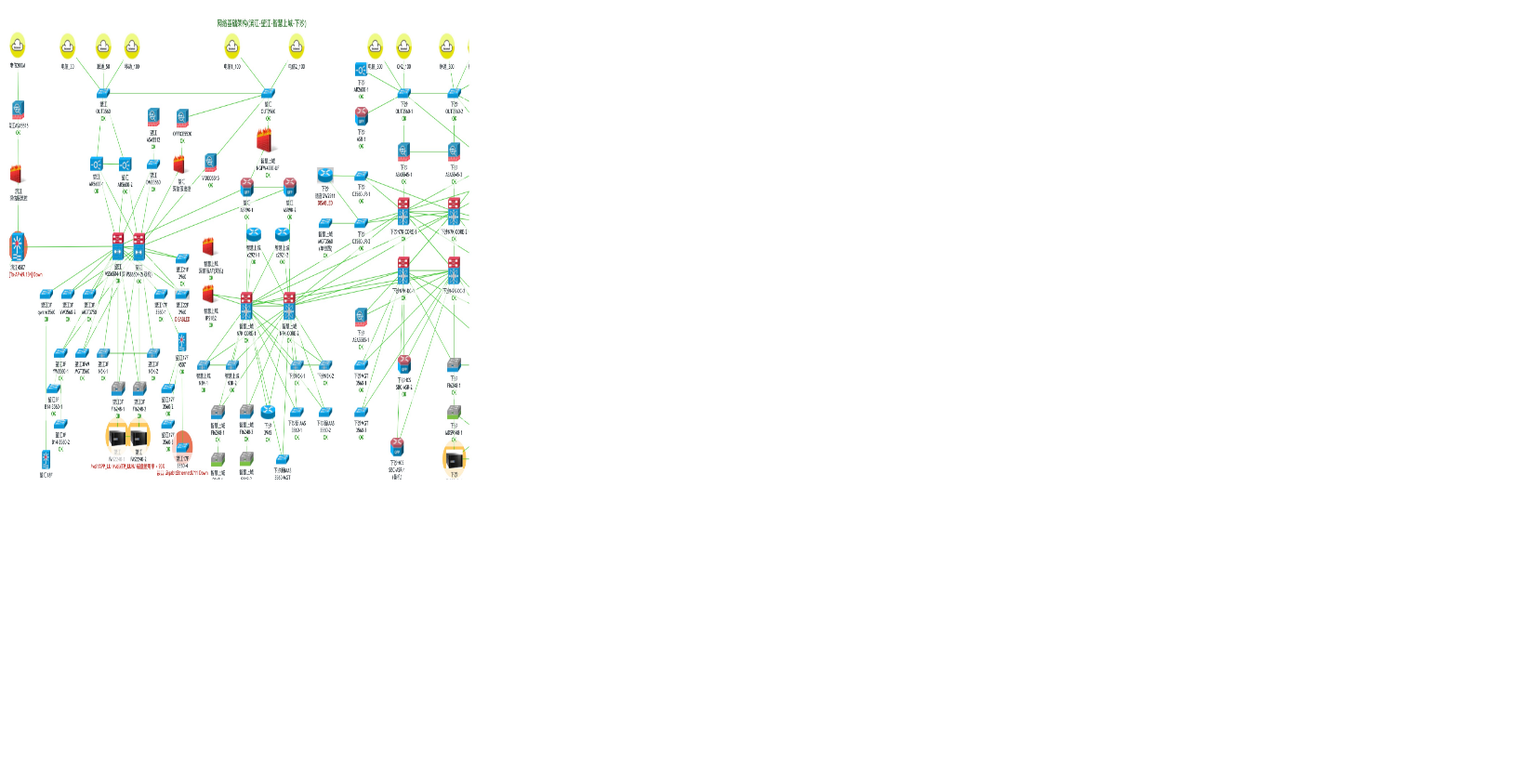
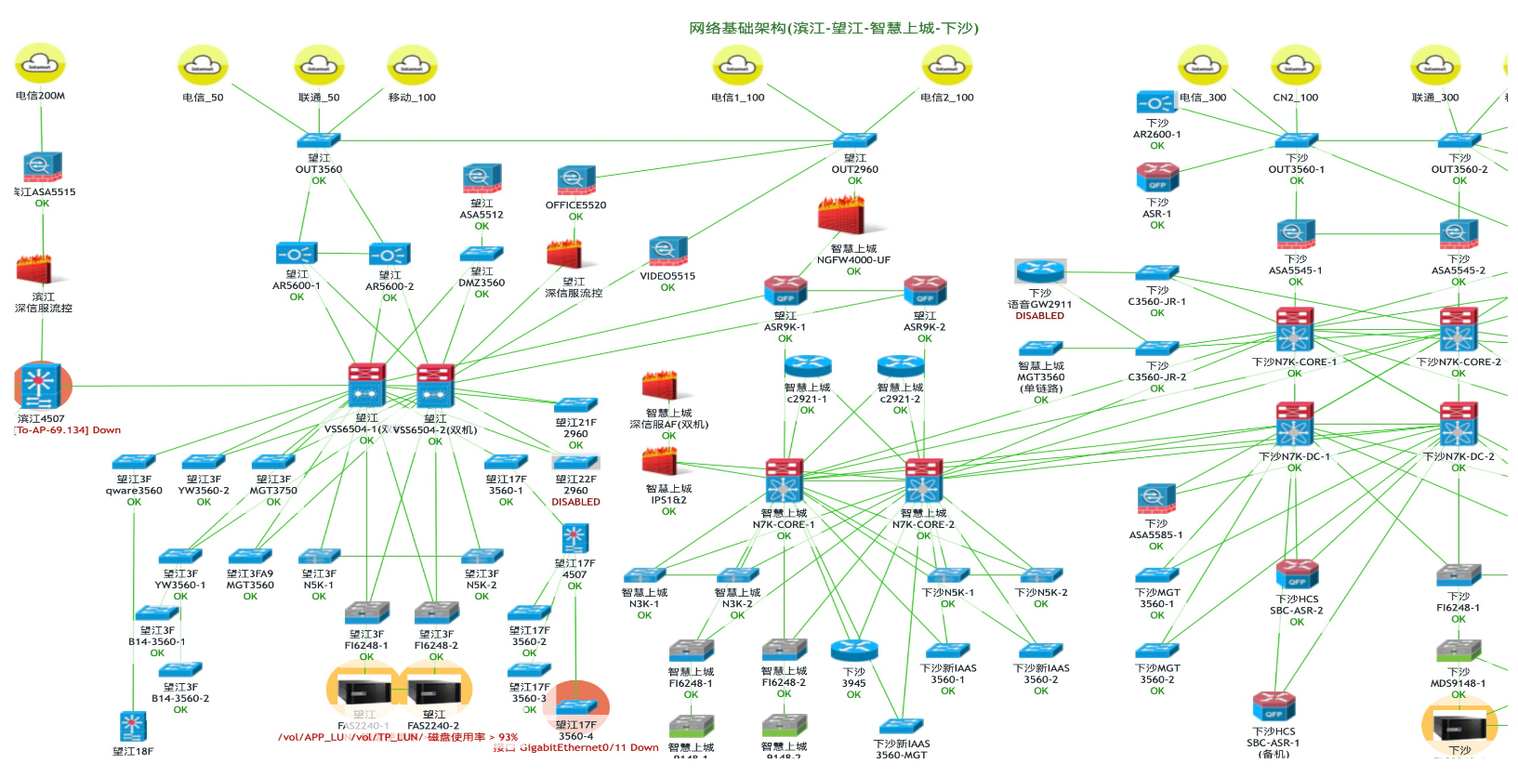
Before and after one commit to zhaot0018/zhaot0018.github.io, a plain HTML site: page index.html in a window 1280 px wide. Shown: the whole page at 93% size, 1633 px wide, since content can reach past the window. Before the commit the page ends 800 px from the top, so only its background shows below. Drawn offline with Linux system fonts and the light colour scheme.

Commit message:
Update index.html

```diff
--- a/index.html
+++ b/index.html
@@ -10,7 +10,7 @@
 
 <body>
     <p>
-        <img src="./map.png" title="zabbix-demo" width="500" height="500">
+        <img src="./map.png" title="map" width="1625" height="800">
     </p>
 
 </body>
```
